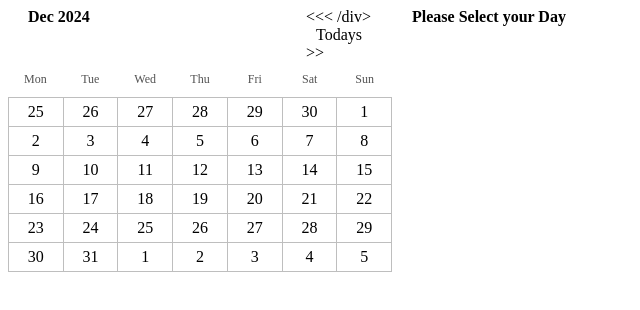
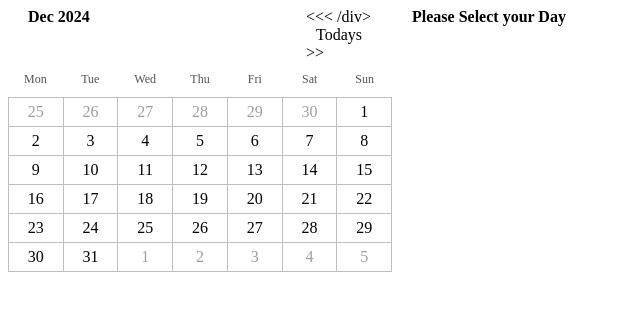
Before and after one commit to Tonyfilho/Angular_Calendar, an Angular app: page / in a window 1280 px wide. Shown: the top 310 px of the page, without its empty margins (0-640 px from the left). Built offline with nearby package versions, Linux system fonts and the light colour scheme.

Commit message:
gotopreviues not working

```diff
--- a/src/app/calendar/calendar.component.css
+++ b/src/app/calendar/calendar.component.css
@@ -75,6 +75,10 @@
     background: #9ba3bf;
   }
 
+  .calendar-grid-cell-active-meeting {
+    background: #ebe723;
+  }
+
   .schedule {
     margin-left: 10px;
   }
--- a/src/app/calendar/calendar.component.html
+++ b/src/app/calendar/calendar.component.html
@@ -27,7 +27,11 @@
         </div>
         <div class="calendar-grid">
             @for (itemDays of this.dayOfMonth(); track $index) {
-            <div [ngClass]="{'calendar-grid-cell' : true}" (click)="this.activeDate.set(itemDays)">
+            <div [ngClass]="{'calendar-grid-cell' : true,
+            'calendar-grid-cell-active': this.activeDate()?.toISODate() === itemDays?.toISODate()
+            , 'calendar-grid-cell-inactive': itemDays.month !== this.firstDayOfActiveMonth().month,
+            'calendar-grid-cell-active-meeting' : this.activeDayMeetings()[$index] === itemDays.toISODate()}"
+                (click)="this.activeDate.set(itemDays)">
                 {{ itemDays.day}}
             </div>
             }
@@ -56,7 +60,7 @@
         <!-- mostrando se existem meeting planejadas -->
         <div>
             @if (this.activeDate() && this.activeDayMeetings().length === 0 ) {
-            <div> No Planned Meeting Today  </div>
+            <div> No Planned Meeting Today </div>
             }
             @if (this.activeDate() && this.activeDayMeetings().length > 0 ) {
             @for (itemMeeting of this.activeDayMeetings(); track $index) {
--- a/src/app/calendar/calendar.component.ts
+++ b/src/app/calendar/calendar.component.ts
@@ -69,6 +69,12 @@ export class CalendarComponent {
     return this.meetings()[activeDateISO]??[];
 
   });
+
+ /**Criando o metodo de Previos Mes */
+ goToPreviusMonth(): void {
+  this.firstDayOfActiveMonth().set(this.firstDayOfActiveMonth().minus(1).month())
+ }
+
   constructor() {
     console.log('DayOfMOnth: ', this.dayOfMonth());
     console.log('DayOfMOnth: weekDay ', this.dayOfMonth().map(d => d.weekday));
```
Lines whose indentation alone changed are shown as unchanged.
